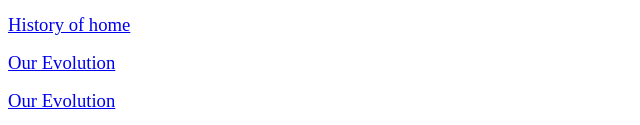
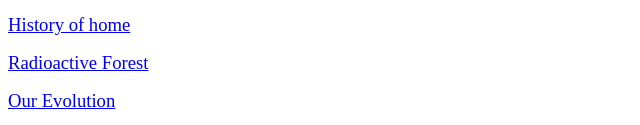
Before and after one commit to niamt1/videos, a plain HTML site: page index.html in a window 1280 px wide. Shown: the part 952-1077 px from the top of the page, 0-640 px from the left. Drawn offline with Linux system fonts and the light colour scheme.

Commit message:
Update index.html

```diff
--- a/index.html
+++ b/index.html
@@ -28,6 +28,6 @@
     <p><span style="font-size: 14pt;"><a href="https://curiositystream.com/video/4609" target="_blank" rel="noopener noreferrer">Cure Cancer</a></span></p>
     <p><span style="font-size: 14pt;"><a href="https://curiositystream.com/video/1720" target="_blank" rel="noopener noreferrer">Digits</a></span></p>
     <p><span style="font-size: 14pt;"><a href="https://curiositystream.com/video/2091" target="_blank" rel="noopener noreferrer">History of home</a></span></p>
-    <p><span style="font-size: 14pt;"><a href="https://curiositystream.com/video/2091" target="_blank" rel="noopener noreferrer">Our Evolution</a></span></p>
+    <p><span style="font-size: 14pt;"><a href="https://curiositystream.com/video/6391" target="_blank" rel="noopener noreferrer">Radioactive Forest</a></span></p>
     <p><span style="font-size: 14pt;"><a href="https://curiositystream.com/video/2091" target="_blank" rel="noopener noreferrer">Our Evolution</a></span></p>
 </body>
```
